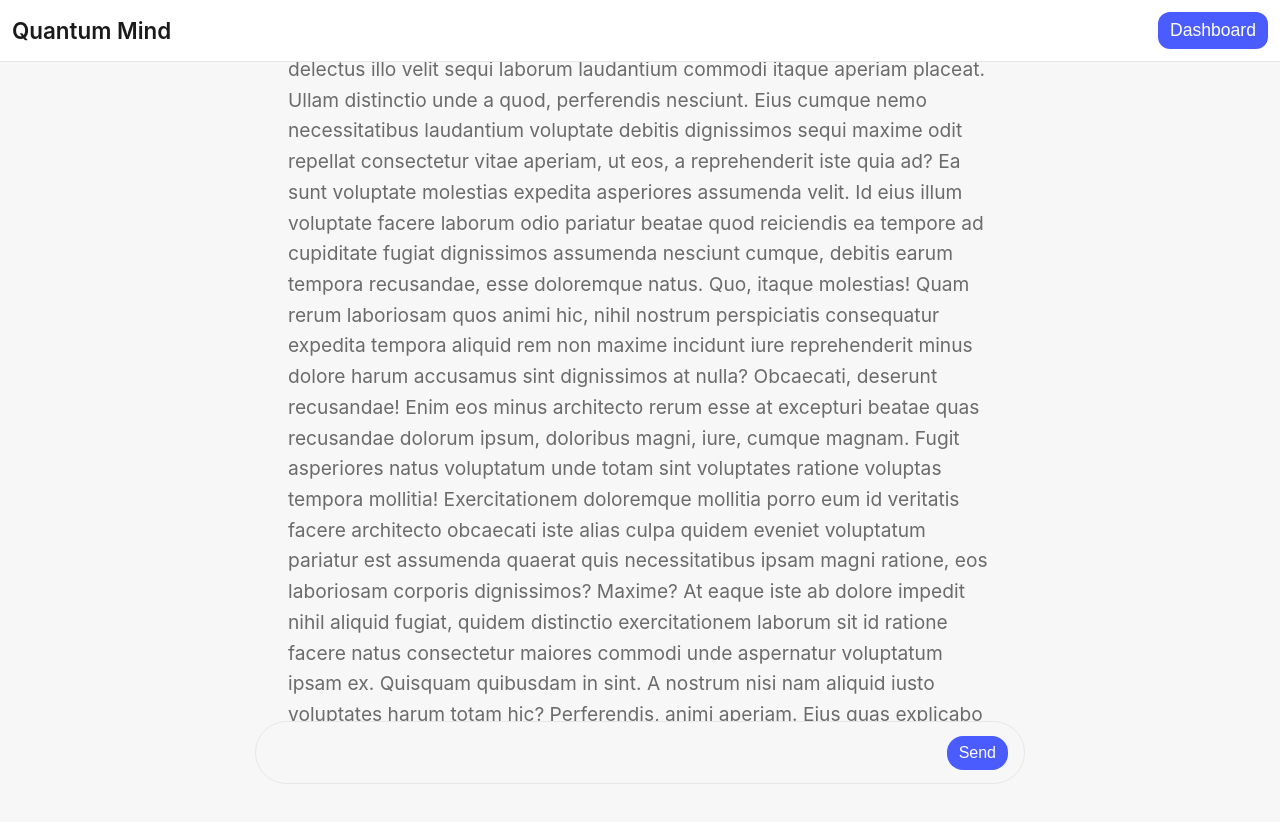
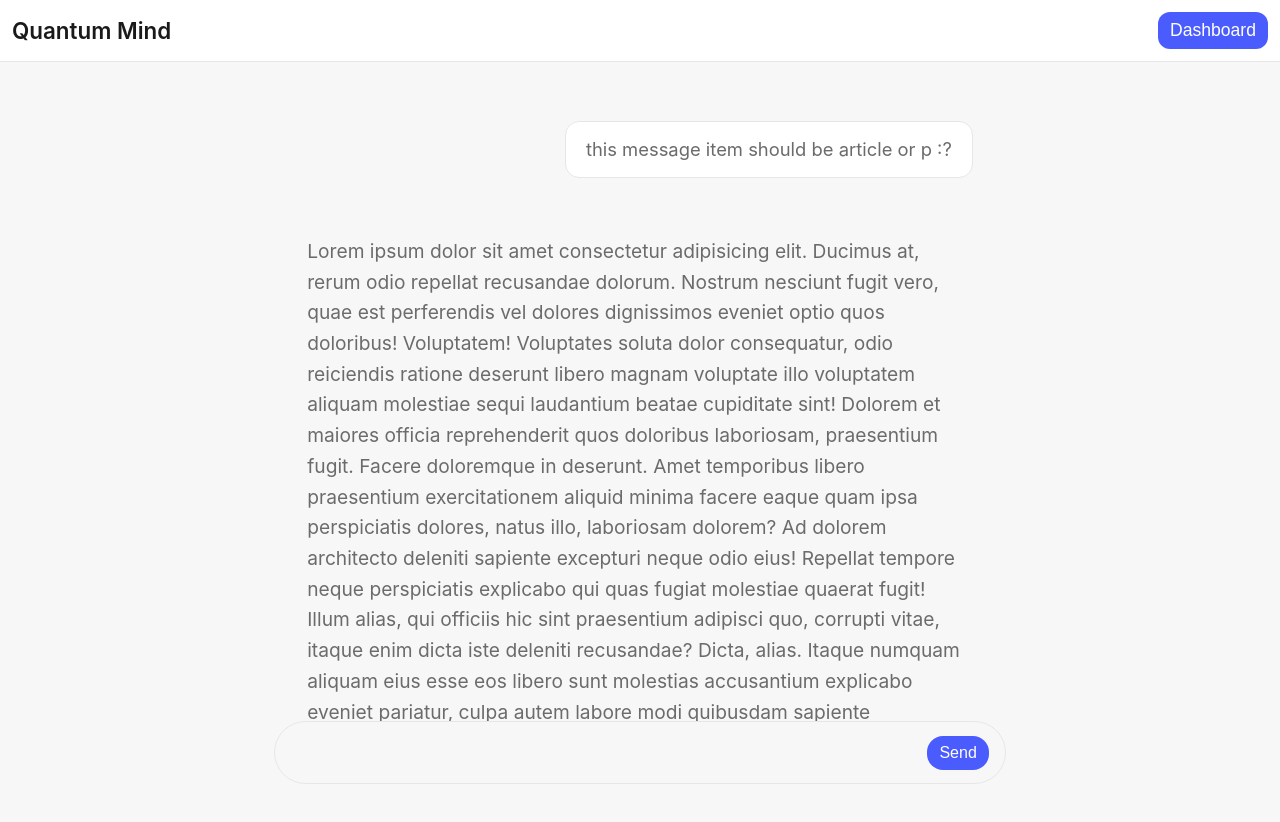
Before and after one commit to Salim255/quantum-mind-ai, an Angular app in the folder frontend/quantummind-ui/: page /dashboard/conversation in a window 1280 px wide. Shown: the top 822 px of the page. Built offline with nearby package versions, Linux system fonts and the light colour scheme.

Commit message:
built: conversation page style

```diff
--- a/frontend/quantummind-ui/src/app/features/conversation/components/question-message-item/question-message-item.component.html
+++ b/frontend/quantummind-ui/src/app/features/conversation/components/question-message-item/question-message-item.component.html
@@ -1,4 +1,4 @@
-<div>
+<div class="qs-msg-item">
   <app-question></app-question>
   <app-message-item></app-message-item>
 </div>
--- a/frontend/quantummind-ui/src/app/features/conversation/components/question-message-item/question-message-item.component.scss
+++ b/frontend/quantummind-ui/src/app/features/conversation/components/question-message-item/question-message-item.component.scss
@@ -0,0 +1,12 @@
+@use "../../../../../styles/colors.scss" as *;
+@use "../../../../../styles/layout.scss" as *;
+@use "../../../../../styles/typography.scss" as *;
+
+.qs-msg-item{
+  display: flex;
+  flex-direction: column;
+  height: 100vh; /* or 100% if parent controls height */
+  overflow-y: auto; /* the whole container scrolls */
+  padding-top: 10rem;
+  gap: $space-md;
+}
--- a/frontend/quantummind-ui/src/app/features/conversation/components/question/question.component.html
+++ b/frontend/quantummind-ui/src/app/features/conversation/components/question/question.component.html
@@ -0,0 +1,5 @@
+<div class="question">
+  <p class="question__paragraph">
+    this message item should be article or p :?
+  </p>
+</div>
--- a/frontend/quantummind-ui/src/app/features/conversation/components/question/question.component.scss
+++ b/frontend/quantummind-ui/src/app/features/conversation/components/question/question.component.scss
@@ -0,0 +1,18 @@
+@use "../../../../../styles/colors.scss" as *;
+@use "../../../../../styles/layout.scss" as *;
+@use "../../../../../styles/typography.scss" as *;
+
+.question {
+  display: flex;
+  &__paragraph {
+    max-width: 80%;
+    font-size: 1.15rem;
+    line-height: 1.7;
+    color: $color-text-soft;
+    padding: $space-sm $space-md;
+    background: $color-surface;
+    border: 1px solid $color-border;
+    border-radius: 14px;
+    margin-left: auto;
+  }
+}
--- a/frontend/quantummind-ui/src/app/features/conversation/conversation.page.html
+++ b/frontend/quantummind-ui/src/app/features/conversation/conversation.page.html
@@ -1,5 +1,4 @@
 <div class="conversation">
   <app-messages></app-messages>
-
   <app-message-form></app-message-form>
 </div>
--- a/frontend/quantummind-ui/src/app/features/conversation/conversation.page.scss
+++ b/frontend/quantummind-ui/src/app/features/conversation/conversation.page.scss
@@ -7,6 +7,8 @@
   flex-direction: column;
   height: 100vh;
   background: $color-bg;
+  padding: 0 2rem;
+
   app-messages {
     flex: 1;
     align-self: center;
```
